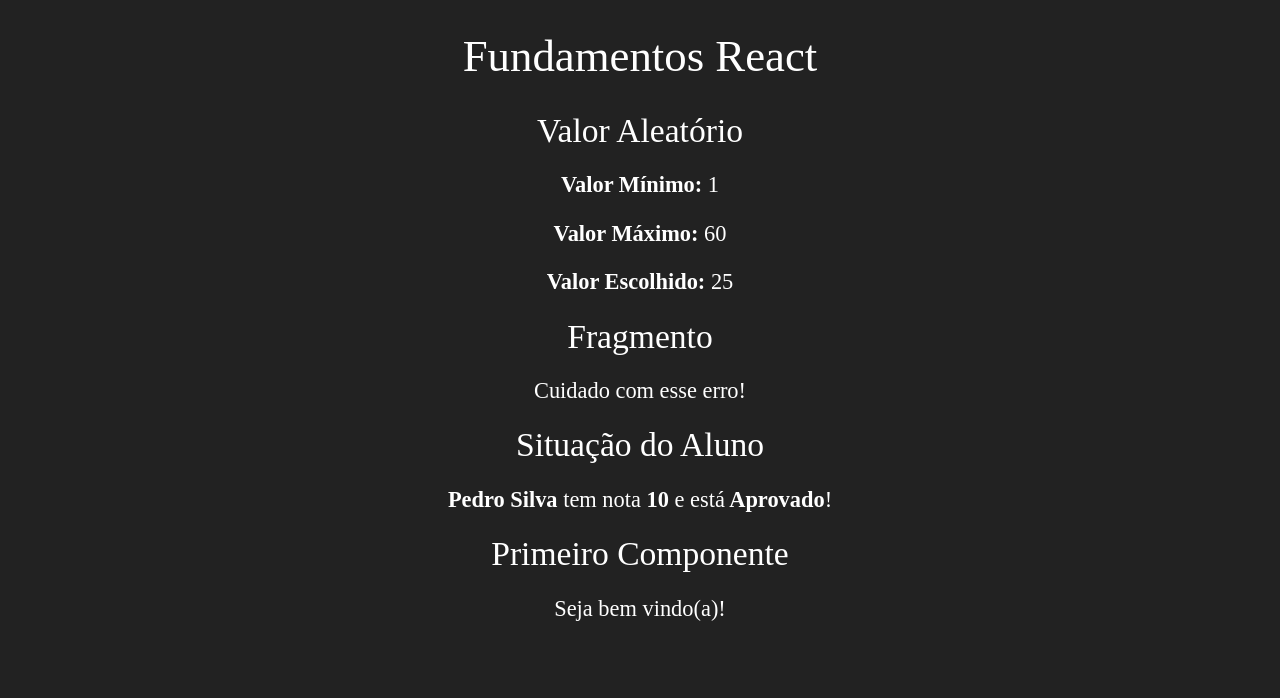
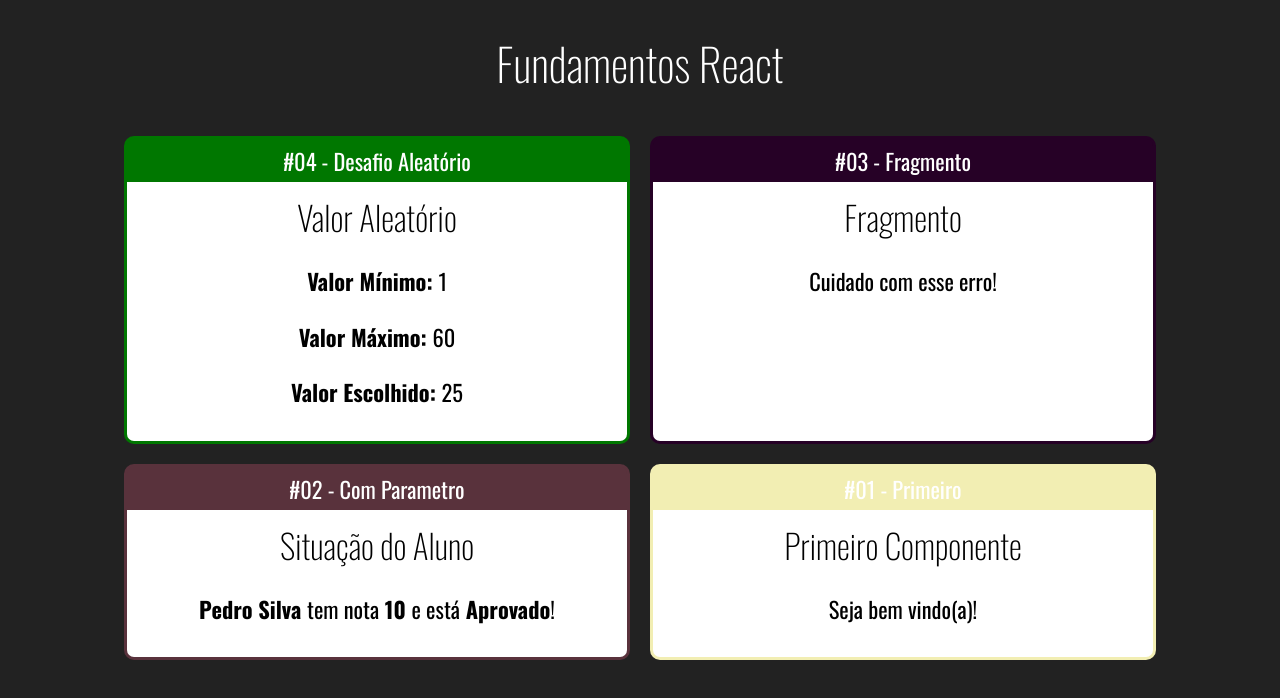
Before and after one commit to dgodiegocarvalho/ReactCourse, a React (Create React App) app in the folder fundamentos-react/: page / in a window 1280 px wide. Shown: the top 698 px of the page. Built offline with nearby package versions, Linux system fonts and the light colour scheme.

Commit message:
Aula de cards

```diff
--- a/fundamentos-react/public/index.html
+++ b/fundamentos-react/public/index.html
@@ -15,6 +15,7 @@
       user's mobile device or desktop. See https://developers.google.com/web/fundamentals/web-app-manifest/
     -->
     <link rel="manifest" href="%PUBLIC_URL%/manifest.json" />
+    <link href="https://fonts.googleapis.com/css2?family=Oswald:wght@200;300;400;500;600;700&display=swap" rel="stylesheet">
     <!--
       Notice the use of %PUBLIC_URL% in the tags above.
       It will be replaced with the URL of the `public` folder during the build.
--- a/fundamentos-react/src/App.jsx
+++ b/fundamentos-react/src/App.jsx
@@ -1,7 +1,7 @@
 import "./App.css";
 import React from "react";
 
-//import Card from "./components/layout/Card";
+import Card from "./components/layout/Card";
 
 import Aleatorio from "./components/basicos/Aleatorio";
 import Fragmento from "./components/basicos/Fragmento";
@@ -12,13 +12,26 @@
     <div className="App">
         <h1>Fundamentos React</h1>
 
+        <div className="Cards">
+            <Card titulo="#04 - Desafio Aleatório" color="#070">
                 <Aleatorio min={1} max={60} />
+            </Card>
+
+            <Card titulo="#03 - Fragmento" color="#260126">
                 <Fragmento />
+            </Card>
+
+            <Card titulo="#02 - Com Parametro" color="#59323C">
                 <ComParametro
                     titulo="Situação do Aluno"
                     aluno="Pedro Silva"
                     nota={9.3}
                 />
+            </Card>
+
+            <Card titulo="#01 - Primeiro" color="#F2EEB3">
                 <Primeiro></Primeiro>
+            </Card>
+        </div>
     </div>
 )
--- /dev/null
+++ b/fundamentos-react/src/components/layout/Card.css
@@ -0,0 +1,24 @@
+.Card{
+    border-radius: 10px;
+    overflow: hidden;
+    border: 3px solid;
+    margin: 10px;
+    font-size: 1.4rem;
+    display: flex;
+    flex-direction: column;
+    min-width: 500px;
+    max-width: 500px;
+}
+
+.Card .title{
+    padding: 5px 0px;
+    display: flex;
+    justify-content: center;
+}
+
+.Card .content{
+    background-color: white;
+    color:black;
+    padding: 10px;
+    flex: 1;
+}
--- /dev/null
+++ b/fundamentos-react/src/components/layout/Card.jsx
@@ -0,0 +1,18 @@
+import "./Card.css"
+import React from "react"
+
+export default props => {
+    const cardStyle = {
+        backgroundColor: props.color || '#F00',
+        borderColor: props.color || '#F00'
+    }
+
+    return (
+        <div className="Card" style={cardStyle}>
+            <div className="title">{props.titulo}</div>
+            <div className="content">
+                { props.children }
+            </div>
+        </div>
+    )
+}
```
Lines whose indentation alone changed are shown as unchanged.
